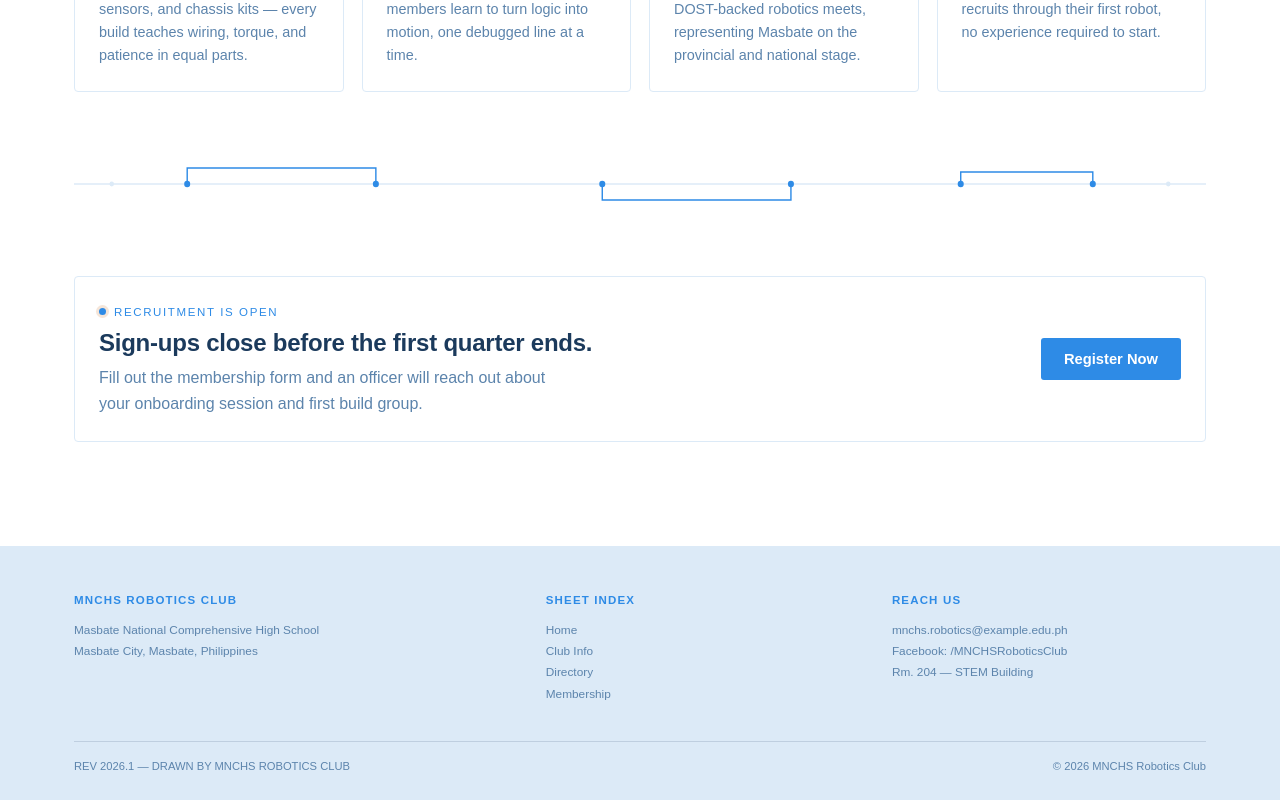
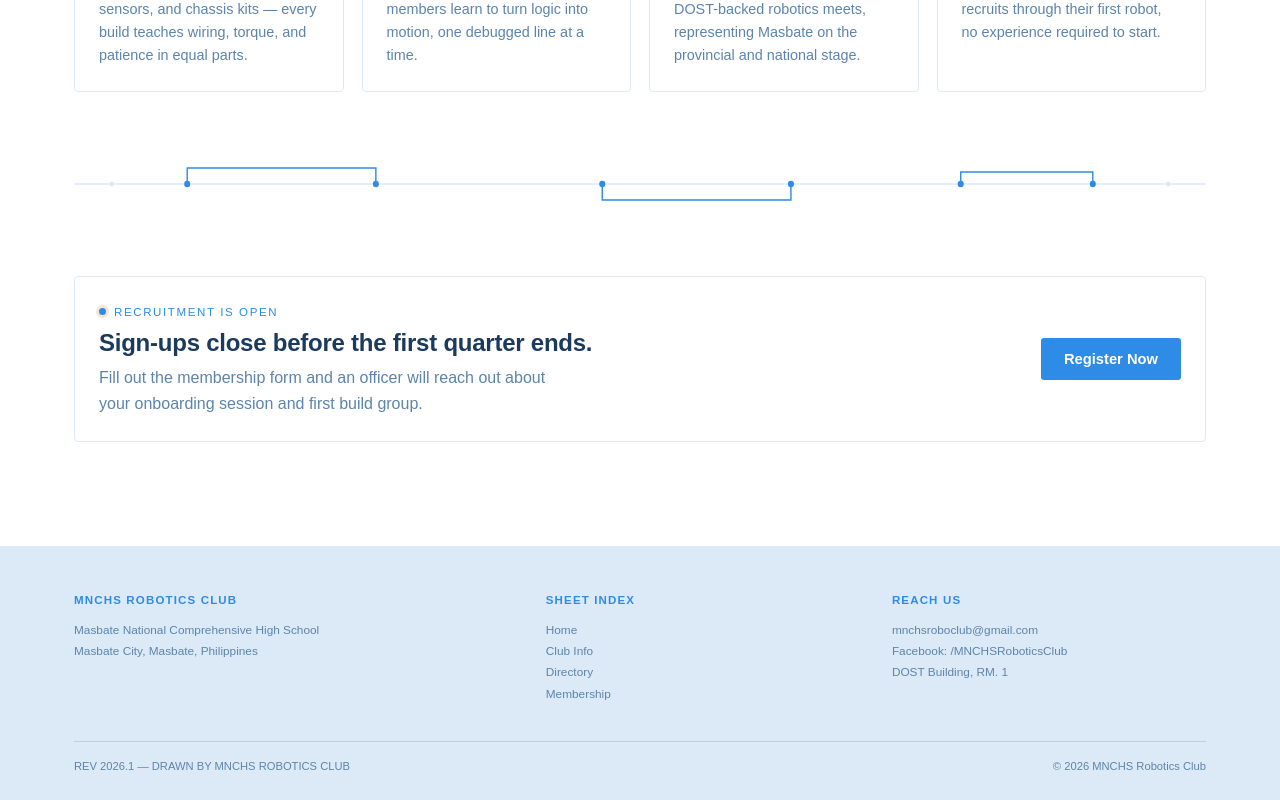
Before and after one commit to Stevemrfg/MNCHS-Robotics-Club-Website, a React (Vite) app in the folder mnchs-robotics/: page / in a window 1280 px wide. Shown: the part 1031-1831 px from the top of the page. Built offline with nearby package versions, Linux system fonts and the light colour scheme.

Commit message:
Update Footer.jsx

```diff
--- a/mnchs-robotics/src/components/Footer.jsx
+++ b/mnchs-robotics/src/components/Footer.jsx
@@ -22,9 +22,9 @@ export default function Footer() {
           <div>
             <h4>Reach Us</h4>
             <p className="footer-mono">
-              mnchs.robotics@example.edu.ph<br />
+              mnchsroboclub@gmail.com<br />
               Facebook: /MNCHSRoboticsClub<br />
-              Rm. 204 — STEM Building
+              DOST Building, RM. 1
             </p>
           </div>
         </div>
```
